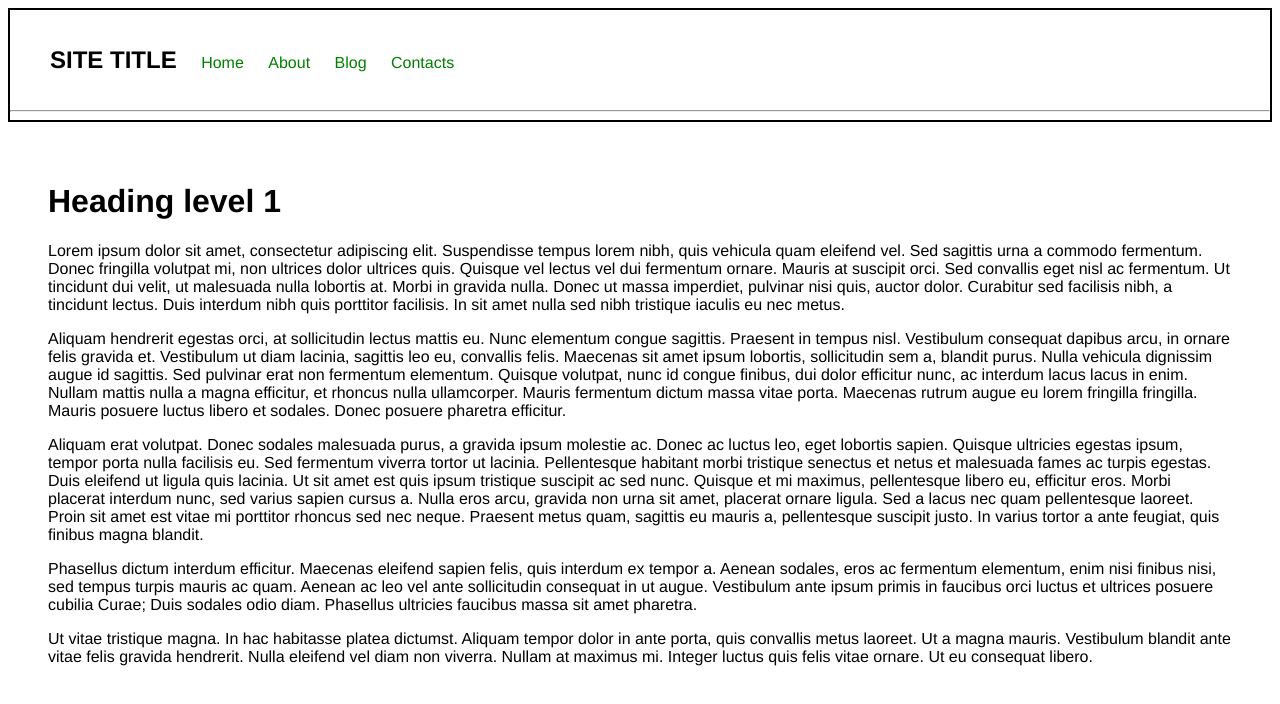
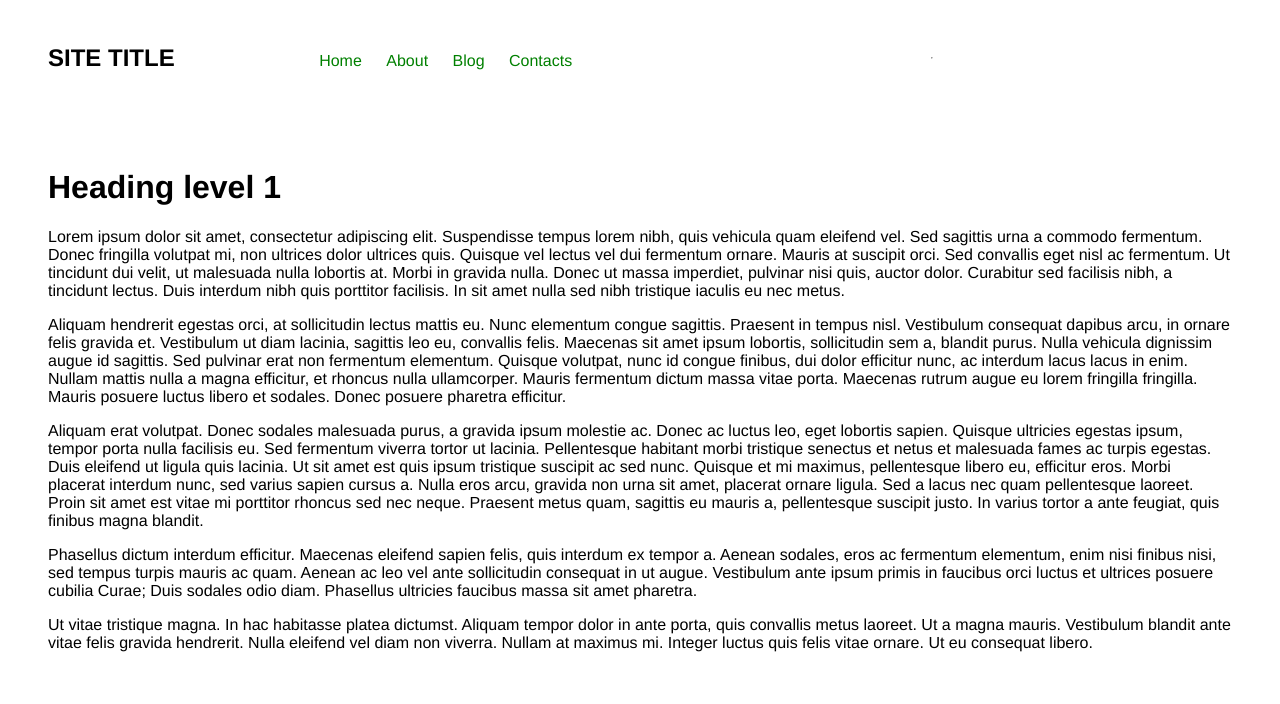
Before and after one commit to nikola-dachev/html-css, a plain HTML site: page 03.Box_model/Exercise/06_Navigation-inline-block/navigation_inline_block.html in a window 1280 px wide. Drawn offline with Linux system fonts and the light colour scheme.

Commit message:
Update styles.css

```diff
--- a/03.Box_model/Exercise/06_Navigation-inline-block/styles.css
+++ b/03.Box_model/Exercise/06_Navigation-inline-block/styles.css
@@ -1,18 +1,23 @@
+
 html {
     font-family: Helvetica, sans-serif;
 }
+
 header {
-    border: 2px solid;
-
+	display: flex;
+	align-items: center;
 }
 header h1 {
     text-transform: uppercase;
+	padding-right: 120px;
 
 }
 
 nav li {
     display: inline-block;
     padding-right: 20px;
+
+
 }
 
 
@@ -25,7 +30,7 @@ li {
     list-style-type: none;
 }
 
-a:link {
+a {
     text-decoration: none;
     color: green;
 }
```
